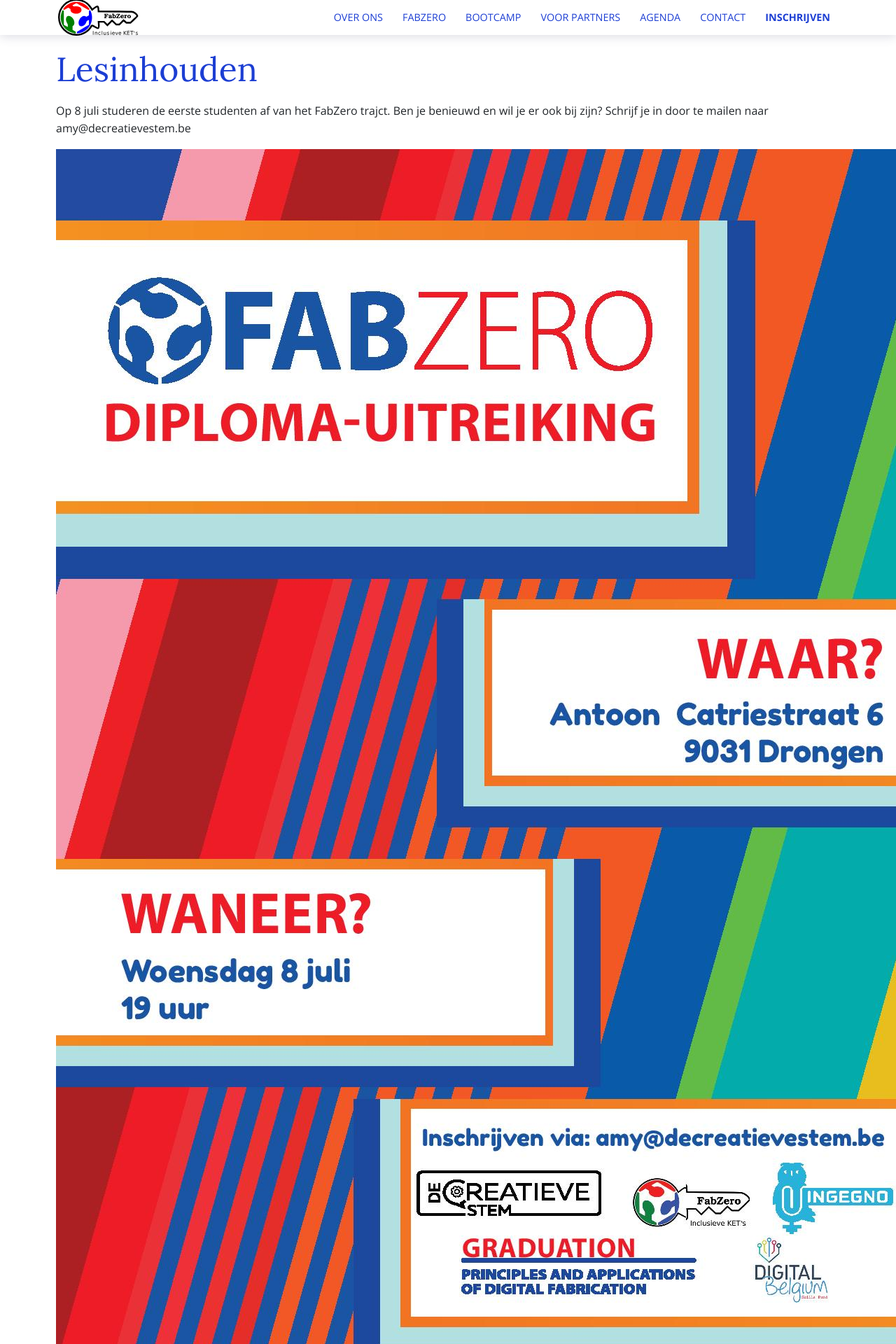
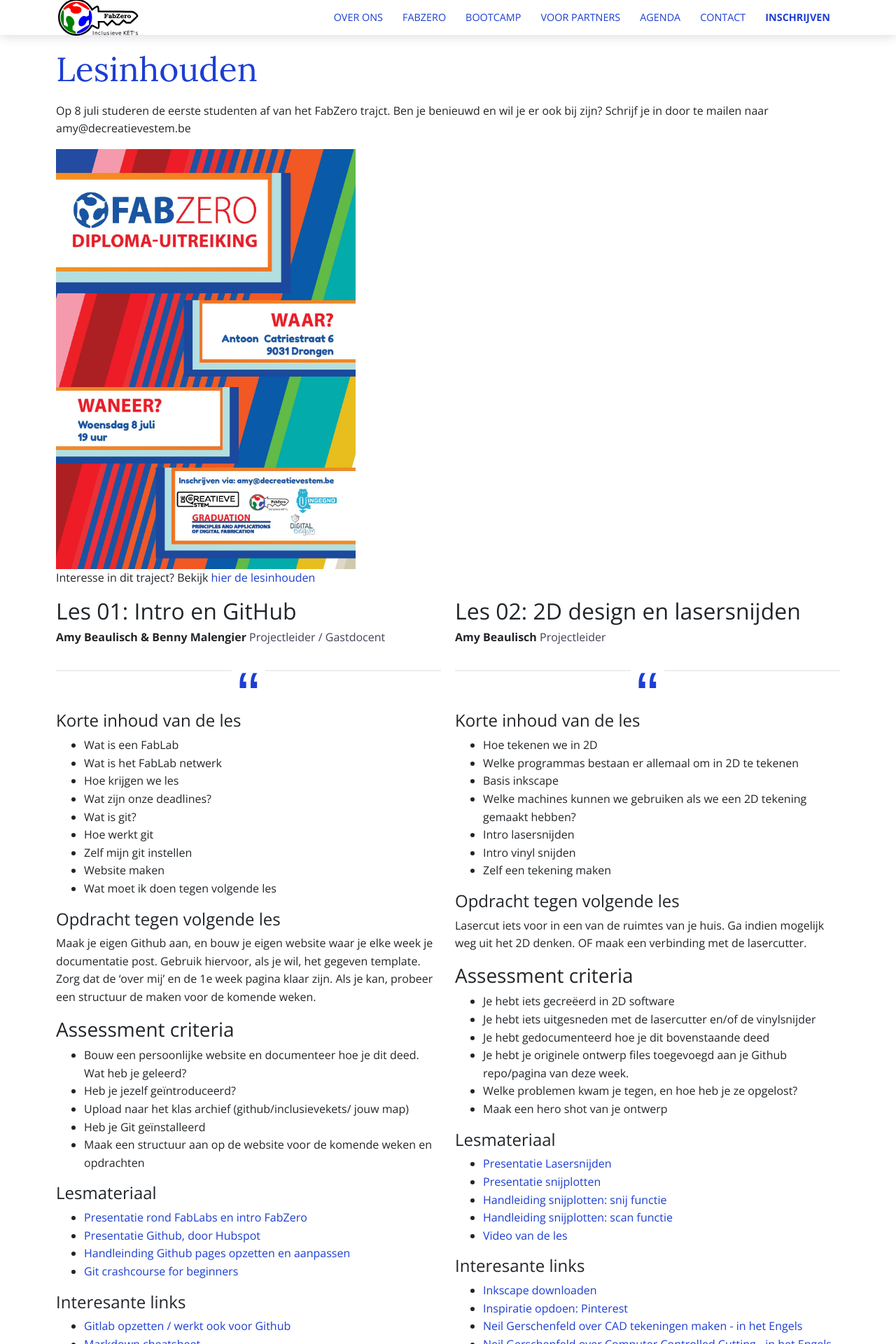
Before and after one commit to IngegnoMakerSpace/inclusievekets, a Jekyll site: the page built from _pages/deelnemers.md, in a window 1280 px wide. Shown: the top 1920 px of the page at 70% size. Built offline with Jekyll 4.4.1, drawn with Linux system fonts in a browser that asks for light colours.

Commit message:
update deelnemers pagina

```diff
--- a/_pages/deelnemers.md
+++ b/_pages/deelnemers.md
@@ -19,7 +19,7 @@
     <div class="row">
       <div class="col-12">
         <p>Op 8 juli studeren de eerste studenten af van het FabZero trajct. Ben je benieuwd en wil je er ook bij zijn? Schrijf je in door te mailen naar amy@decreatievestem.be</p>
-          <img src="{{site.baseurl}}/assets/images/fabzero1.jpg" alt="fabzero1">
+          <img src="{{site.baseurl}}/assets/images/fabzero1.jpg" alt="fabzero1" style="width:auto;height:600px;" text-align="center">
       </div>
     </div>
   </div>
```
